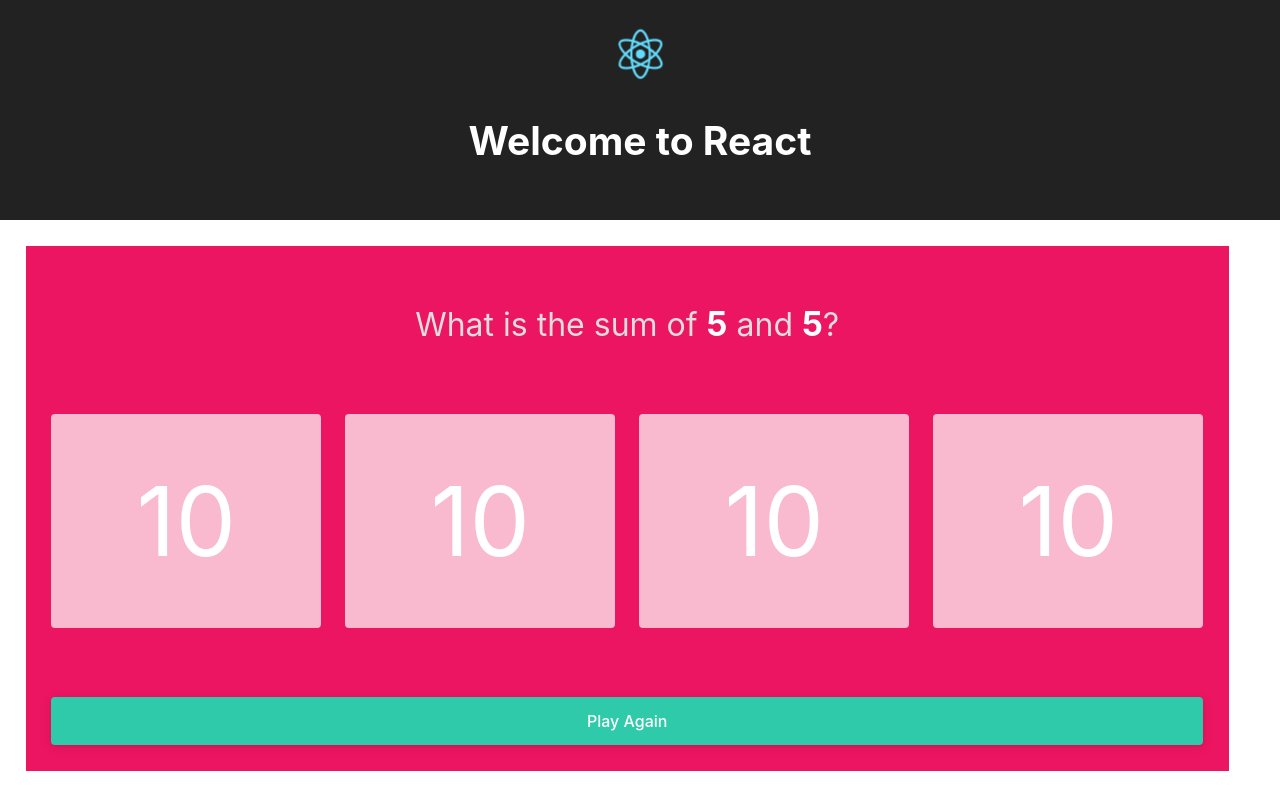
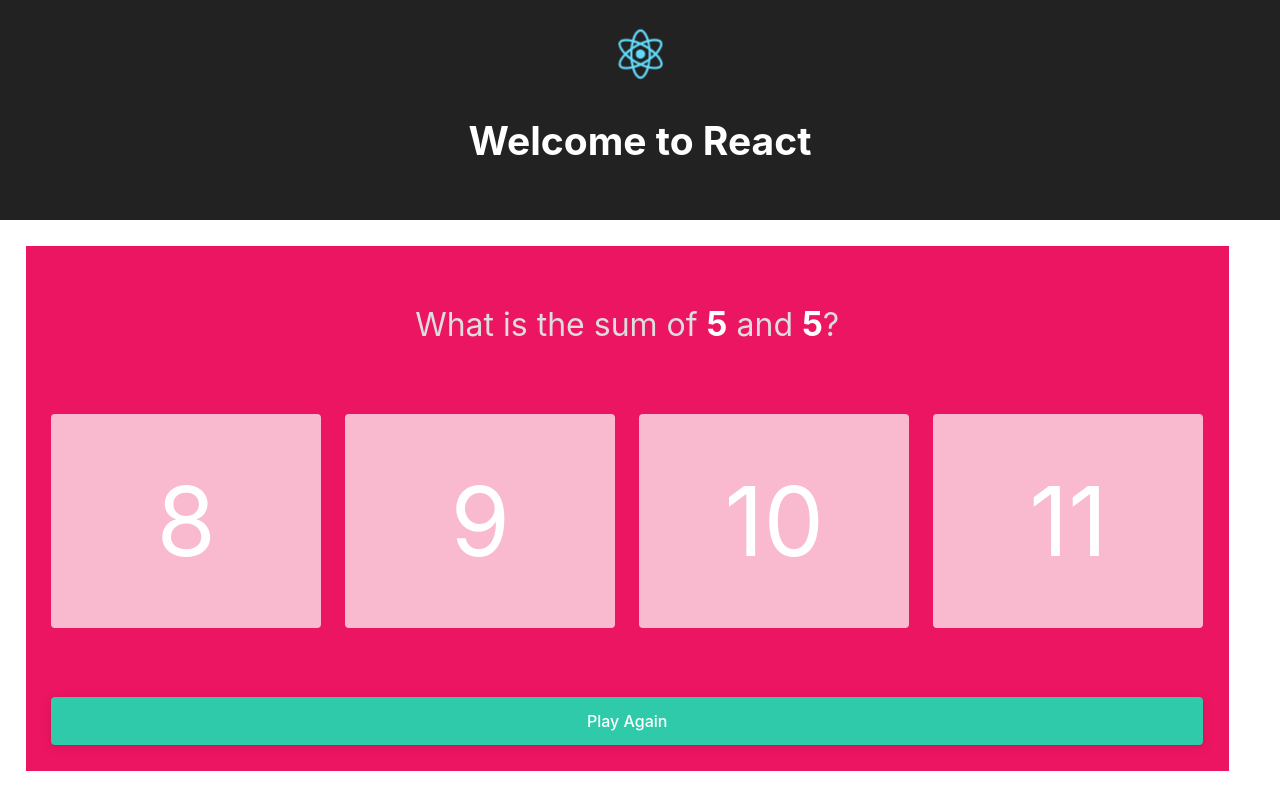
Before and after one commit to stephenjblair/numbers-game, a React (Create React App) app: page / in a window 1280 px wide. Built offline with nearby package versions, Linux system fonts and the light colour scheme.

Commit message:
Added dynamic behaviour to new child

```diff
--- a/src/Quiz.js
+++ b/src/Quiz.js
@@ -1,18 +1,38 @@
 import React,  {Component} from 'react';
+import QuizOptions from './QuizOptions';
 
 class Quiz extends Component {
+    constructor(props) {
+    super(props);
+    let riddle = {
+        resultsArray: [8, 9, 10, 11],
+        field1: 5,
+        field2: 5,
+        answer: 10
+        };
 
+    this.state = {riddle};
+
+    this.renderOptions = this.renderOptions.bind(this);
+    }
+
+    renderOptions() {
+        return (
+            <div className="options">
+                {this.state.riddle.resultsArray.map((option, i) =>
+                    <QuizOptions option={option} key={i} />
+                )}
+            </div>
+
+        );
+    }
     render() {
         return (
             <div className="quiz">
                 <div className="quiz-content">
                     <p className="question">What is the sum of <span className="text-info">5</span> and <span className="text-info">5</span>?</p>
-                    <div className="options">
-                    <div className="fields"><div className="field-block">10</div></div>
-                    <div className="fields"><div className="field-block">10</div></div>
-                    <div className="fields"><div className="field-block">10</div></div>
-                    <div className="fields"><div className="field-block">10</div></div>
-                    </div>
+                    {this.renderOptions()}
+
                 </div>
                 <div className="play-again">
                     <a className="button">Play Again</a>
--- /dev/null
+++ b/src/QuizOptions.js
@@ -0,0 +1,15 @@
+import React, {Component} from 'react';
+
+
+class QuizOptions extends Component {
+    render() {
+        return (
+            <div className="fields">
+                <div className="field-block">{this.props.option}
+                </div>
+            </div>
+        );
+    }
+}
+
+export default QuizOptions;
```
